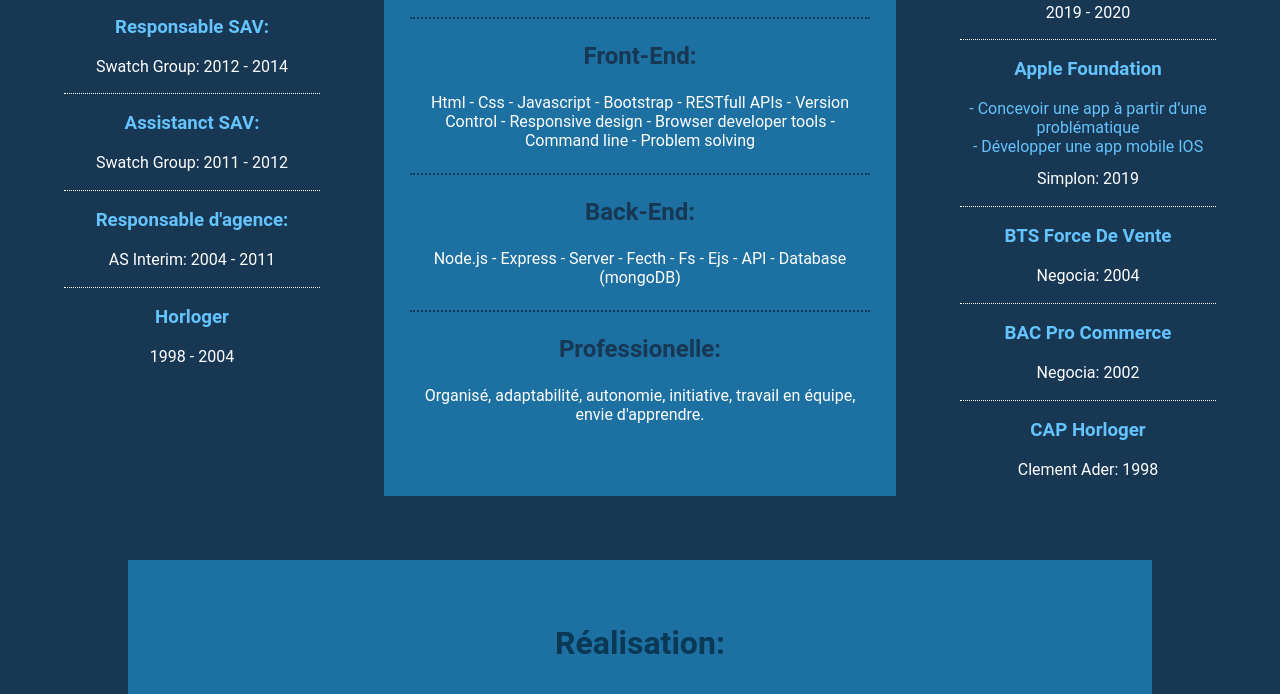
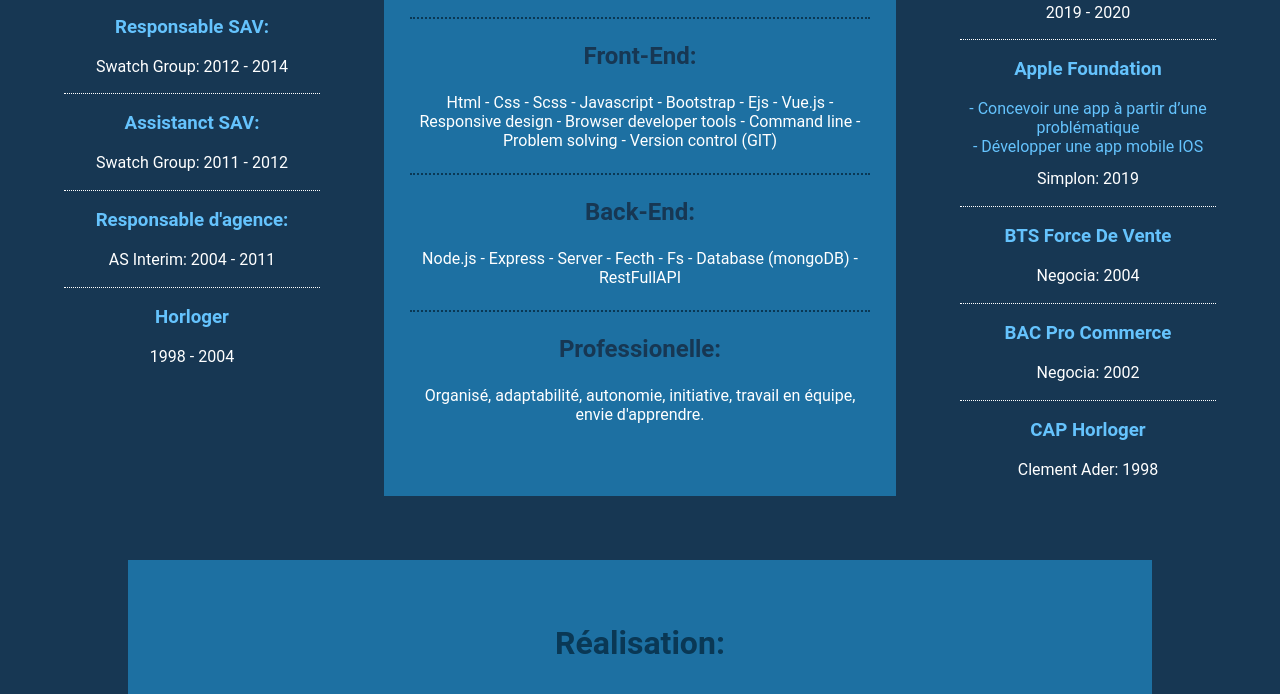
Before and after one commit to revolalex/curriculum-vitae, a plain HTML site: page index.html in a window 1280 px wide. Shown: the part 901-1595 px from the top of the page. Drawn offline with nearby package versions, Linux system fonts and the light colour scheme.

Commit message:
change som content

```diff
--- a/index.html
+++ b/index.html
@@ -62,16 +62,16 @@
             <div data-aos="fade-up"><h2>Front-End:</h2></div>
             <div data-aos="fade-up">
               <p>
-                Html - Css - Javascript - Bootstrap - RESTfull APIs - Version
-                Control - Responsive design - Browser developer tools - Command
-                line - Problem solving
+                Html - Css - Scss - Javascript - Bootstrap - Ejs - Vue.js - Responsive design - Browser developer tools - Command
+                line - Problem solving - Version
+                control (GIT)
               </p>
             </div>
             <div data-aos="fade-up"><h2>Back-End:</h2></div>
             <div data-aos="fade-up">
               <p>
-                Node.js - Express - Server - Fecth - Fs - Ejs - API - Database
-                (mongoDB)
+                Node.js - Express - Server - Fecth - Fs - Database
+                (mongoDB) - RestFullAPI
               </p>
             </div>
             <div data-aos="fade-up"><h2>Professionelle:</h2></div>
```
